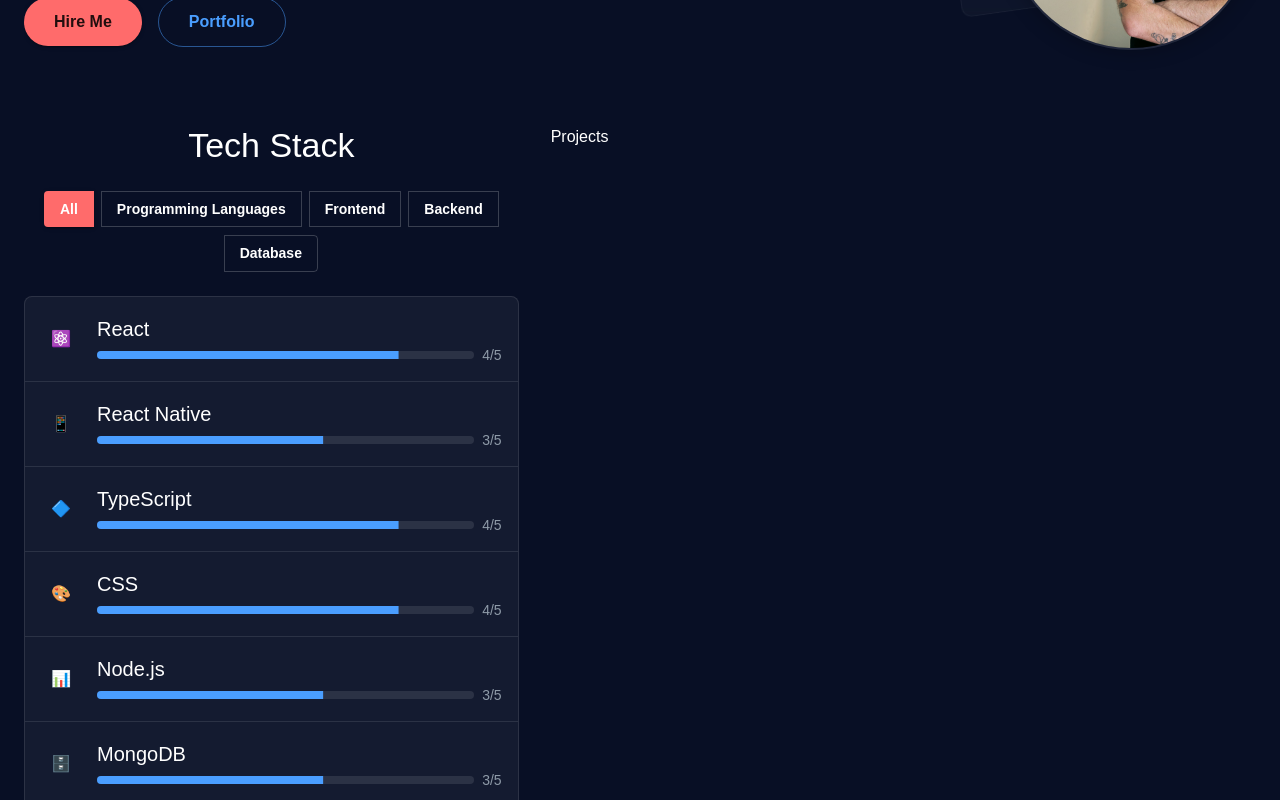
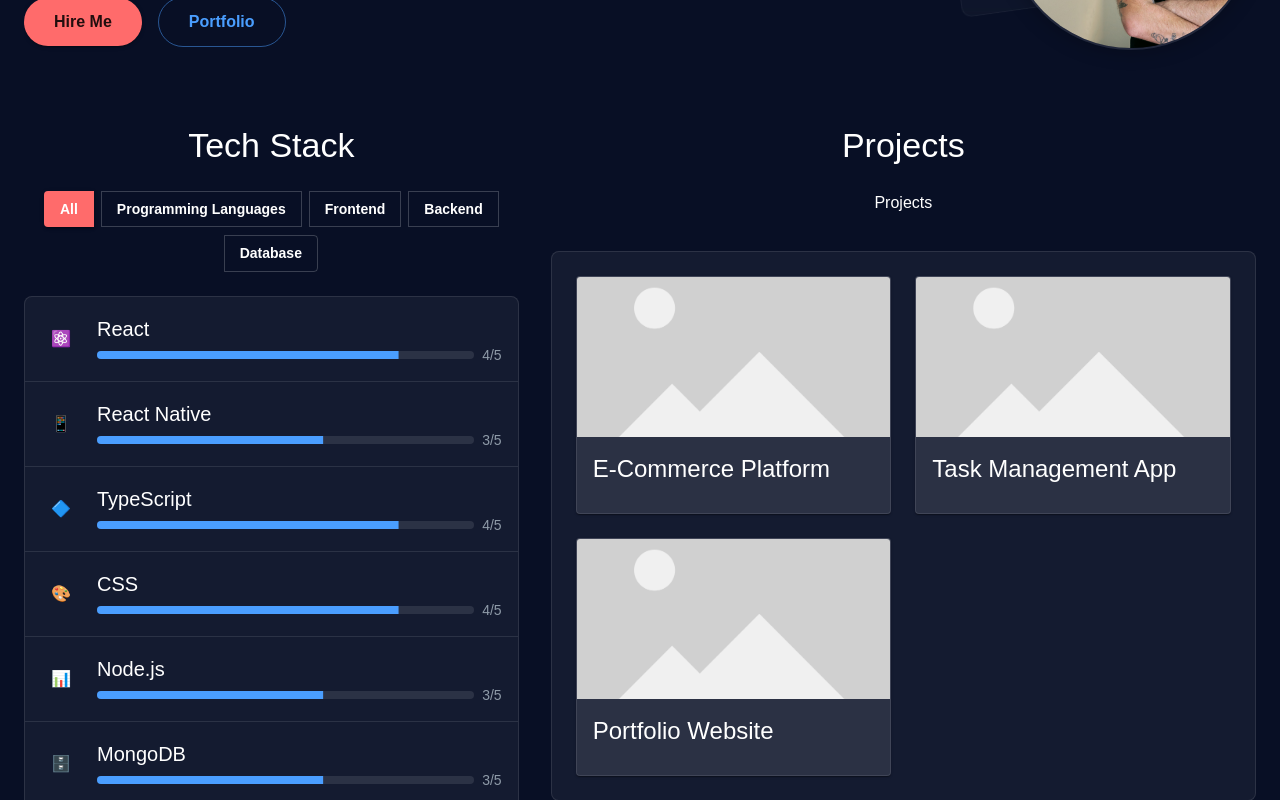
Before and after one commit to SebastianChristoph/portfolio, a React (Vite) app: page / in a window 1280 px wide. Shown: the part 340-1140 px from the top of the page. Built offline with nearby package versions, Linux system fonts and the light colour scheme.

Commit message:
Basid Projects Design

```diff
--- a/src/components/Projects.tsx
+++ b/src/components/Projects.tsx
@@ -1,15 +1,117 @@
-import { Grid, Typography} from "@mui/material";
+import { Grid, Typography, Box, Card, CardContent, CardMedia, Chip } from "@mui/material";
+
+// Dummy data for projects
+const projects = [
+  {
+    title: "E-Commerce Platform",
+    description: "A full-stack e-commerce solution with shopping cart and payment integration",
+    image: "/placeholder.png",
+    technologies: ["React", "Node.js", "MongoDB", "Express", "Redux"]
+  },
+  {
+    title: "Task Management App",
+    description: "Mobile task manager with real-time updates and team collaboration features",
+    image: "/placeholder.png",
+    technologies: ["React Native", "Firebase", "TypeScript", "Redux"]
+  },
+  {
+    title: "Portfolio Website",
+    description: "Modern portfolio website built with Next.js and Material-UI",
+    image: "/placeholder.png",
+    technologies: ["React", "Material-UI", "TypeScript", "CSS"]
+  }
+];
 
 export default function Projects() {
-    return (
+  return (
+    <Grid size={{ xs: 12, md: 7 }}>
+      <Typography variant="h4" sx={{ mb: 3, textAlign: 'center' }}>
+        Projects
+      </Typography>
+       <Typography variant="body1" sx={{ mb: 4.5, textAlign: 'center' }}>
+        Projects
+      </Typography>
+          <Box sx={{
 
-        <Grid size={{ xs: 12, md: 7 }}>
+        height: 550,
+        overflowY: 'auto',
+        border: '1px solid rgba(255, 255, 255, 0.1)',
+        borderRadius: 2,
+        backgroundColor: 'rgba(255, 255, 255, 0.05)',
+        p: 3,
+        display: 'grid',
+        gridTemplateColumns: 'repeat(auto-fit, minmax(250px, 1fr))',
+        gap: 3,
+        '& > *': {
+          flex: 1,
+          minWidth: 0, // Verhindert Overflow
+        },
+        '&::-webkit-scrollbar': {
+          width: '8px',
+        },
+        '&::-webkit-scrollbar-track': {
+          background: 'rgba(255, 255, 255, 0.1)',
+          borderRadius: '4px',
+        },
+        '&::-webkit-scrollbar-thumb': {
+          background: 'rgba(255, 255, 255, 0.2)',
+          borderRadius: '4px',
+          '&:hover': {
+            background: 'rgba(255, 255, 255, 0.3)',
+          },
+        },
+      }}>
+        {projects.map((project, index) => (
+          <Card key={index} sx={{
+            height: '100%',
+            display: 'flex',
+            flexDirection: 'column',
+            backgroundColor: 'rgba(255, 255, 255, 0.05)',
+            border: '1px solid rgba(255, 255, 255, 0.1)',
+            '&:hover': {
+              transform: 'translateY(-5px)',
+              transition: 'transform 0.3s ease-in-out',
+              boxShadow: '0 4px 20px rgba(0, 0, 0, 0.2)'
+            }
+          }}>
+            <CardMedia
+              component="img"
+              height="160"
+              image={project.image}
+              alt={project.title}
+              sx={{ objectFit: 'cover' }}
+            />
+            <CardContent sx={{ flexGrow: 1 }}>
+              <Box sx={{ minHeight: "100px" }}>
+                <Typography gutterBottom variant="h5" component="div">
+                  {project.title}
+                        </Typography>
+                        </Box>
+                        <Box sx={{ minHeight: "70px" }}>
+                <Typography variant="body2" color="text.secondary" sx={{ mb: 2 }}>
+                  {project.description}
+                            </Typography>
+                            </Box>
 
-           Projects
-
-        </Grid>
-
-
-
-    );
-  }
+              <Box sx={{ display: 'flex', flexWrap: 'wrap', gap: 1, mt: 2 }}>
+                {project.technologies.map((tech, techIndex) => (
+                  <Chip
+                    key={techIndex}
+                    label={tech}
+                    sx={{
+                      backgroundColor: 'rgba(255, 255, 255, 0.1)',
+                      color: 'text.primary',
+                      '&:hover': {
+                        backgroundColor: 'rgba(255, 255, 255, 0.2)'
+                      }
+                    }}
+                  />
+                ))}
+              </Box>
+            </CardContent>
+          </Card>
+        ))}
+      </Box>
+    </Grid>
+  );
+}
--- a/src/components/TechStack.tsx
+++ b/src/components/TechStack.tsx
@@ -79,7 +79,7 @@
       </ButtonGroup>
 
       <Box sx={{
-        maxHeight: 700,
+           height: 550,
         overflowY: 'auto',
         border: '1px solid rgba(255, 255, 255, 0.1)',
         borderRadius: 2,
```
Also changed, not shown: public/placeholder.png (added).
